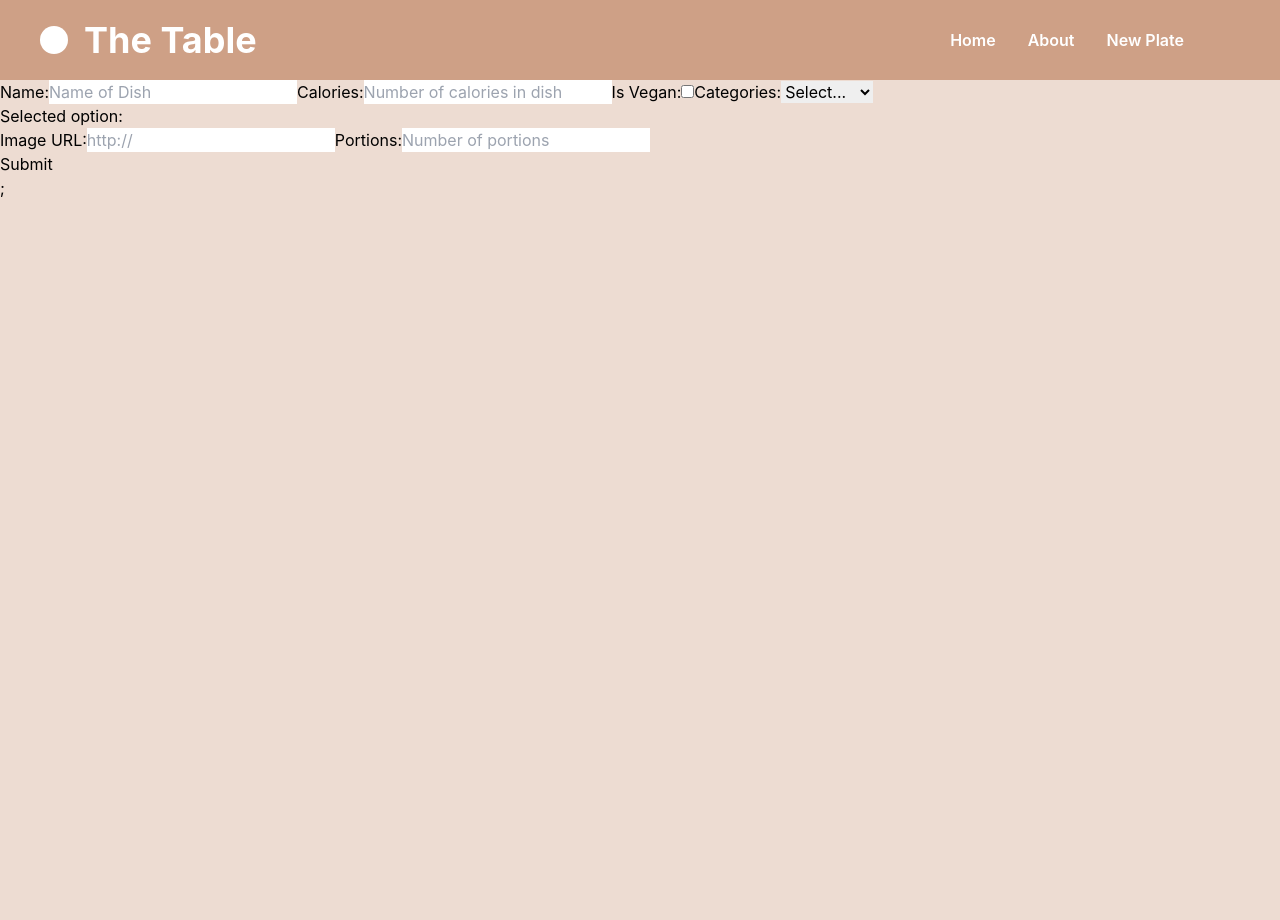
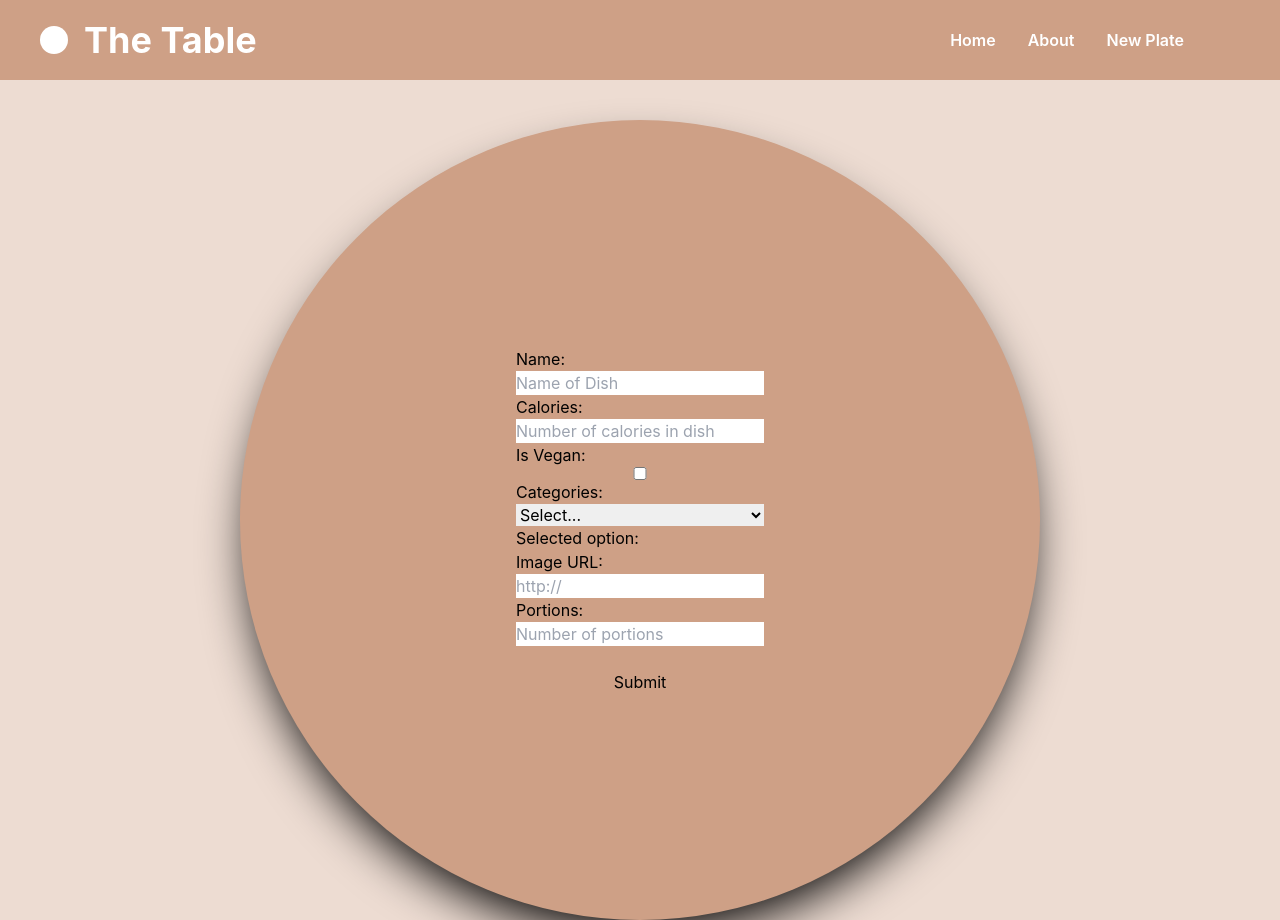
Before and after one commit to joshuanelsondev/table-frontend-project, a React (Create React App) app: page /dishes/new in a window 1280 px wide. Before the commit the page ends 800 px from the top, so only its background shows below. Built offline with nearby package versions, Linux system fonts and the light colour scheme.

Commit message:
Edit New dish

```diff
--- a/src/Components/Dish.js
+++ b/src/Components/Dish.js
@@ -25,7 +25,7 @@ export default function Dish({ dish }) {
 
   return (
     <div
-      className={`relative bg-primary flex justify-center items-center rounded-full h-[400px] w-[400px] `}
+      className={`relative bg-primary flex justify-center items-center rounded-full h-[400px] w-[400px] shadow-2xl shadow-black `}
     >
       {!isFlipped && (
         <Link to={`${dish.image_url}`}>
--- a/src/Components/DishNewForm.js
+++ b/src/Components/DishNewForm.js
@@ -38,8 +38,8 @@ export default function DishNewForm() {
   };
 
   return (
-    <div className="New">
-      <form onSubmit={handleSubmit}>
+    <div className="New bg-primary shadow-2xl shadow-black rounded-full h-[50em] w-[50em] flex items-center justify-center ">
+      <form onSubmit={handleSubmit} className="flex flex-col ">
         <label htmlFor="name">Name:</label>
         <input
           id="name"
--- a/src/Components/Dishes.js
+++ b/src/Components/Dishes.js
@@ -19,8 +19,7 @@ export default function Dishes() {
 
     return (
         <div className="">
-            <h1 className="text-3xl text-primary font-semibold m-8">My Table</h1>
-            <div className="grid lg:grid-cols-3 md:grid-cols-2 gap-y-8 mt-8 w-full place-items-center sm:grid-cols-1">
+            <div className="grid lg:grid-cols-3 py-8 md:grid-cols-2 gap-y-8 w-full place-items-center sm:grid-cols-1">
                 {dishes.map((dish) => {
                     return(
                     <Dish key={dish.id} dish={dish} />
--- a/src/Pages/New.js
+++ b/src/Pages/New.js
@@ -1,6 +1,10 @@
 import DishNewForm from '../Components/DishNewForm'
 export default function New() {
-  return <div>
-  <DishNewForm />;
-  </div>
+  return (
+    <div>
+      <div className=' mt-10 h-full w-full flex justify-center items-center'>
+        <DishNewForm />
+      </div>
+    </div>
+  )
 }
```
